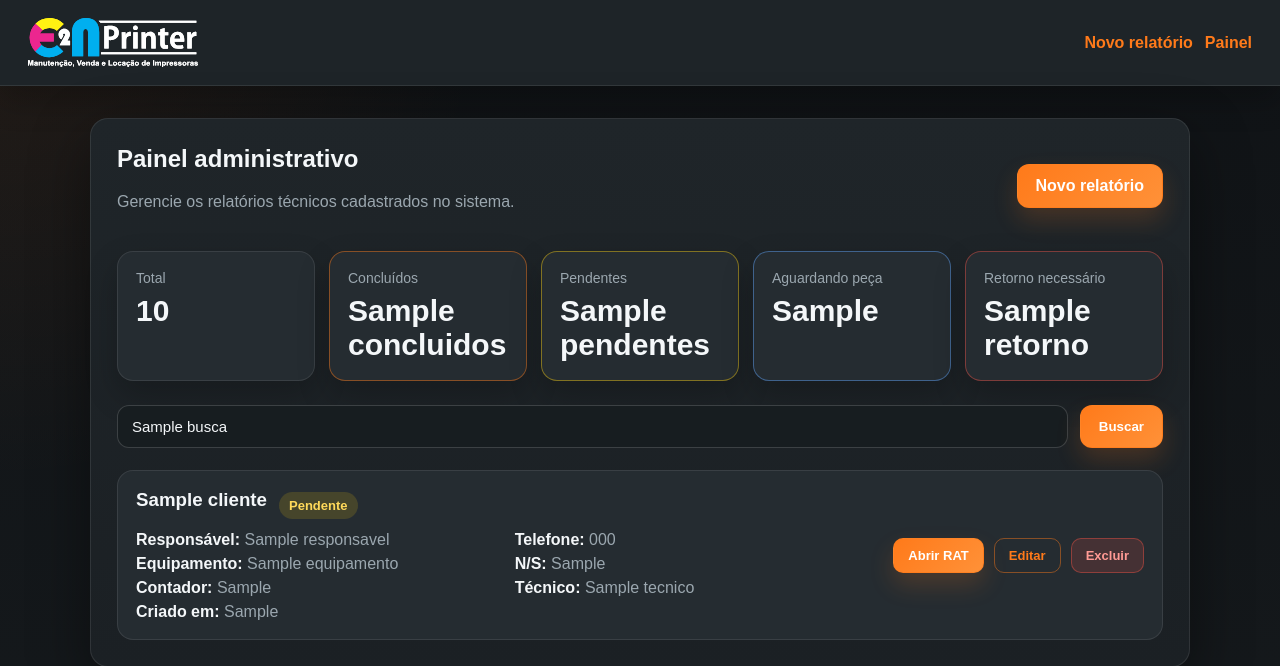
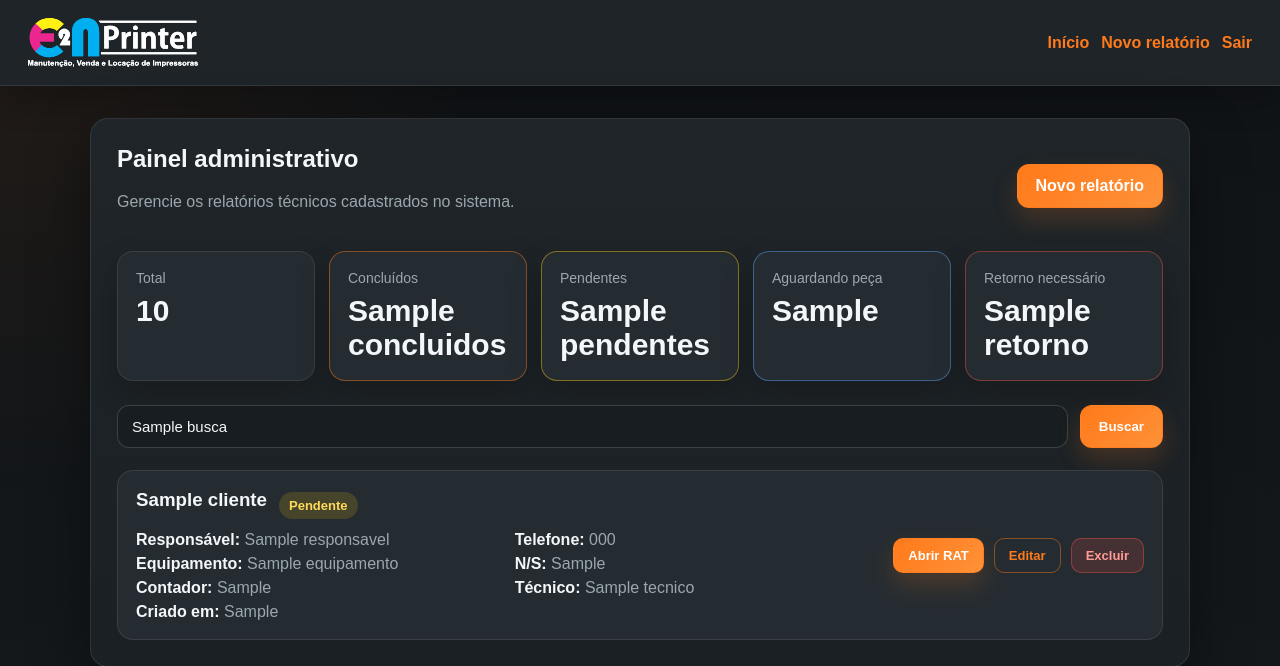
Before and after one commit to PRDog08/sistema-relatorios-tecnicos-e2nprinter, a Flask app: template templates/admin.html in a window 1280 px wide. Shown: the top 666 px of the page. Run offline with Flask 3, Linux system fonts and the light colour scheme; the template is opened without the code that fills it: most values are stand-ins (such as "Sample title", 1, 10 or a date in 2020).

Commit message:
fix: base.html corrigido sem rota admin

```diff
--- a/templates/base.html
+++ b/templates/base.html
@@ -7,18 +7,24 @@
     <link rel="stylesheet" href="{{ url_for('static', filename='style.css') }}">
 </head>
 <body>
-    <header class="topo">
+
+<header class="topo">
     <div class="topo-marca">
-<img class="topo-logo" src="{{ url_for('static', filename='logo-e2nprinter-white.svg') }}" alt="E2nPrinter">    </div>
+        <img class="topo-logo"
+             src="{{ url_for('static', filename='logo-e2nprinter-white.svg') }}"
+             alt="E2nPrinter">
+    </div>
 
     <nav>
-        <a href="{{ url_for('index') }}">Novo relatório</a>
-        <a href="{{ url_for('admin') }}?token={{ request.args.get('token', '123456') }}">Painel</a>
+        <a href="{{ url_for('index') }}">Início</a>
+        <a href="{{ url_for('novo_relatorio') }}">Novo relatório</a>
+        <a href="{{ url_for('logout') }}">Sair</a>
     </nav>
 </header>
 
-    <main class="container">
-        {% block conteudo %}{% endblock %}
-    </main>
+<main class="container">
+    {% block conteudo %}{% endblock %}
+</main>
+
 </body>
 </html>
```
